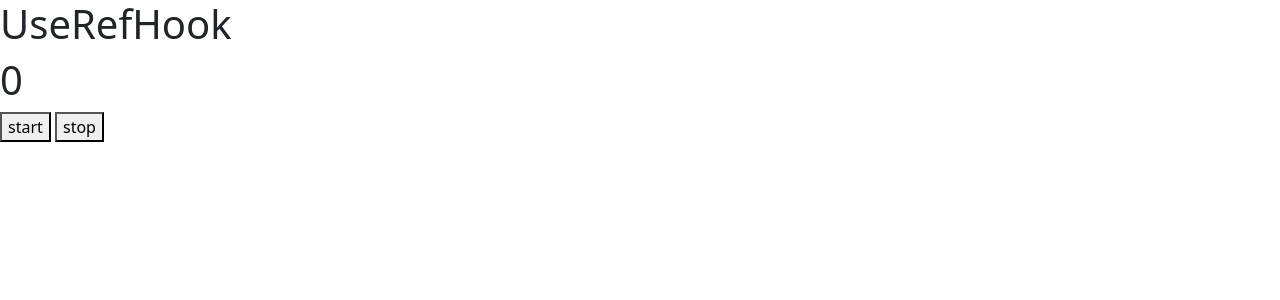
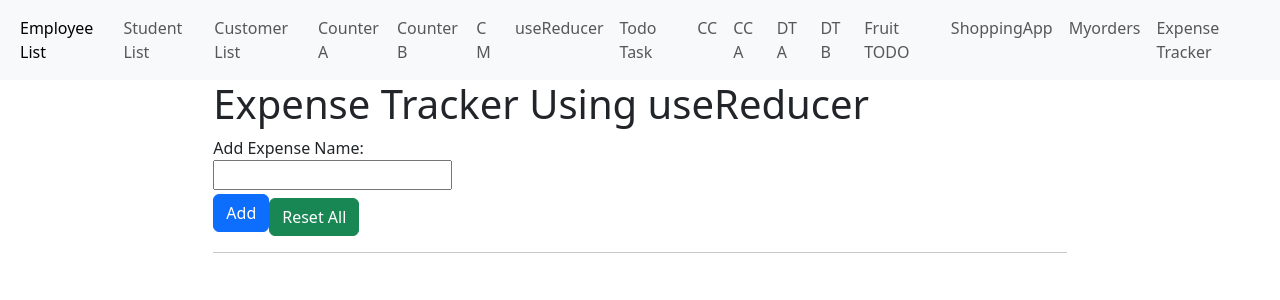
Before and after one commit to Vaibhavi7499/React-Hooks-Practical, a React (Create React App) app: page /expensetracker in a window 1280 px wide. Shown: the top 300 px of the page. Built offline with nearby package versions, Linux system fonts and the light colour scheme.

Commit message:
Expense tracker

```diff
--- a/src/App.js
+++ b/src/App.js
@@ -33,7 +33,7 @@ function App() {
   }
   return (
     <div>
-      {/* <counterContext.Provider value={obj}>
+      <counterContext.Provider value={obj}>
         <BrowserRouter>
           <Layout />
           <Routes>
@@ -55,8 +55,8 @@ function App() {
             <Route path="/expensetracker" element={<ExpenseTracker/>} />
           </Routes>
         </BrowserRouter>
-      </counterContext.Provider> */}
-      <UseRefHook/>
+      </counterContext.Provider>
+      {/* <UseRefHook/> */}
       {/* <SignInForm/> */}
       {/* <PractUseRefHook></PractUseRefHook> */}
     </div>
--- /dev/null
+++ b/src/ContextAPI/ExpenseContext.js
@@ -0,0 +1,5 @@
+import { createContext } from "react";
+
+let expenseContext = createContext();
+
+export default expenseContext;
--- a/src/component/Pract-useReducer/ActionTypes.js
+++ b/src/component/Pract-useReducer/ActionTypes.js
@@ -3,5 +3,9 @@ export const actionTypes = {
     DELETE_TODO : "DELETE_TODO",
     UPDATE_TODO : "UPDATE_TODO",
     RESET_TODOS : "RESET_TODOS",
-    ADD_CART : "ADD_CART"
+    ADD_CART : "ADD_CART",
+    ADD_EXPENSE:"ADD_EXPENSE",
+    DELETE_EXPENSE:"DELETE_EXPENSE",
+    UPDATE_EXPENSE:"UPDATE_EXPENSE",
+    RSSET_EXPENSE:"RESET_EXPENSE",
 }
--- /dev/null
+++ b/src/component/Pract-useReducer/ExpenseTracker/ExpenseList.js
@@ -0,0 +1,30 @@
+import React, { useContext } from "react";
+import expenseContext from "../../../ContextAPI/ExpenseContext";
+
+const ExpenseList = () => {
+  let {expense, updateExpense, deleteExpense} = useContext(expenseContext);
+  return (
+    <>
+      <ul className="list-group">
+        {expense?.map((e) => (
+          <li className="list-group-item d-flex justify-content-between align-items-center">
+            {e?.name}
+            <span>
+              <button className="btn btn-info" onClick={() => updateExpense(e)}>
+                update
+              </button>{" "}
+              <button
+                className="btn btn-danger"
+                onClick={() => deleteExpense(e?.id)}
+              >
+                delete
+              </button>
+            </span>
+          </li>
+        ))}
+      </ul>
+    </>
+  );
+};
+
+export default ExpenseList;
--- a/src/component/Pract-useReducer/ExpenseTracker/ExpenseTracker.js
+++ b/src/component/Pract-useReducer/ExpenseTracker/ExpenseTracker.js
@@ -1,29 +1,113 @@
-import React from "react";
+import React, { useReducer, useState } from "react";
+import { actionTypes } from "../ActionTypes";
+import ExpenseList from "./ExpenseList";
+import expenseContext from "../../../ContextAPI/ExpenseContext";
 
 const ExpenseTracker = () => {
+  let [inptExpense, setInptExpense] = useState("");
+  let [id, setId] = useState("");
+  let expenseL = [];
+  let [expense, dispatch] = useReducer(reducer, expenseL);
+
+  function reducer(state, action) {
+    switch (action.type) {
+      case actionTypes.ADD_EXPENSE:
+        return [
+          ...state,
+          {
+            id: state.length + 1,
+            name: action.payload,
+          },
+        ];
+
+      case actionTypes.DELETE_EXPENSE:
+        return state.filter((e) => e?.id !== action.payload);
+
+      case actionTypes.RSSET_EXPENSE:
+        return (state = []);
+
+      case actionTypes.UPDATE_EXPENSE:
+        console.log(state)
+        console.log(action)
+        return state.map((e) => {
+          if (e?.id === action?.payload?.id) {
+            return {
+              ...e,
+              name: action?.payload?.name,
+            };
+          } else {
+            return e;
+          }
+        });
+
+      default:
+        return state;
+    }
+  }
+  function getInptExpense(e) {
+    setInptExpense(e.target.value);
+  }
+
+  let addExpense = () => {
+    if (id) {
+      dispatch({
+        type: actionTypes.UPDATE_EXPENSE,
+        payload: { id: id, name: inptExpense },
+      });
+      setInptExpense("");
+      setId("");
+    } else {
+      dispatch({ type: actionTypes.ADD_EXPENSE, payload: inptExpense });
+      setInptExpense("");
+    }
+  };
+
+  let resetExpense = () => {
+    dispatch({ type: actionTypes.RSSET_EXPENSE });
+    setInptExpense("");
+  };
+
+  let deleteExpense = (id) => {
+    dispatch({
+      type: actionTypes.DELETE_EXPENSE,
+      payload: id,
+    });
+  };
+
+  let updateExpense = (obj) => {
+    setInptExpense(obj?.name);
+    setId(obj?.id);
+  };
+
+  let obj ={
+    expense,
+    deleteExpense,
+    updateExpense
+  }
   return (
+    <expenseContext.Provider value={obj}>
       <div className="col-md-8 m-auto">
         <h1>Expense Tracker Using useReducer</h1>
         <div className="col-md-4">
-        <label>Add Expense Name:</label>
-        <input type="text"  />{" "}
-
-        <button className="btn btn-primary">add</button>
-        <button className="btn btn-success mt-2">Reset All</button>
+          <label>{id ? "Update" : "Add"} Expense Name:</label>
+          <input
+            type="text"
+            onChange={(e) => getInptExpense(e)}
+            value={inptExpense}
+          />{" "}
+          <button className="btn btn-primary" onClick={addExpense}>
+            {id ? "Update" : "Add"}
+          </button>
+          <button className="btn btn-success mt-2" onClick={resetExpense}>
+            Reset All
+          </button>
         </div>
         <hr />
         <div className="col-md-8">
-        <ul className="list-group">
-              <li className="list-group-item d-flex justify-content-between align-items-center">
-                bag
-                <span>
-                  <button className="btn btn-info">update</button>{" "}
-                  <button className="btn btn-danger">delete</button>
-                </span>
-              </li>
-        </ul>
+          <ExpenseList></ExpenseList>
         </div>
       </div>
+    </expenseContext.Provider>
   );
 };
 
```
Lines whose indentation alone changed are shown as unchanged.
